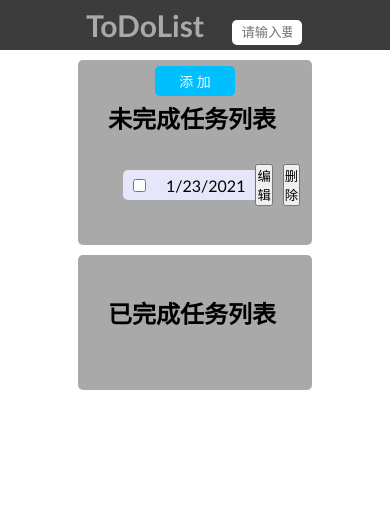
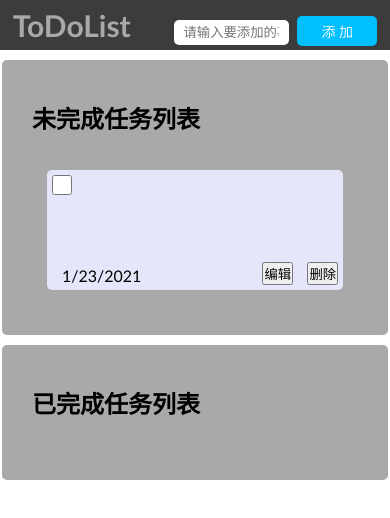
Before and after one commit to HowieWH/todolist, a plain HTML site: page index.html in a window 390 px wide. Both pictures are taken after a click on the button "添 加". Drawn offline with Linux system fonts and the light colour scheme.

Commit message:
任务板块响应式布局

```diff
--- a/index.js
+++ b/index.js
@@ -43,7 +43,7 @@
       let timeDom = currentLi.querySelector('.time') // 获取时间的DOM，作为插入新的DOM的定位
       let text = currentLi.querySelector('.title').innerText // 获取任务的标题内容
       currentLi.querySelector('.title').style.display = 'none' // 将span 隐藏
-      let editInput = document.createElement('input') // 创造一个input标签，
+      let editInput = document.createElement('textarea') // 创造一个textarea标签，
       editInput.value = text // 标题内容给到输入框，可以进行编辑
       editInput.className = 'title'
       currentLi.insertBefore(editInput, timeDom) // 插入到标题的位置
--- a/style.css
+++ b/style.css
@@ -91,6 +91,9 @@ main li{
 }
 main  .title{
   flex-grow: 1;
+  overflow: hidden;
+        text-overflow: ellipsis;
+        -o-text-overflow: ellipsis;
 }
 main li *{
   margin-left:10px;
@@ -98,3 +101,49 @@ main li *{
 main .finished-container li{
   background-color: darkcyan;
 }
+/* 当屏幕宽度小于576px时 */
+@media (max-width:576px){
+  .center{
+    width: 99%;
+  }
+  main li{
+    display: block;
+    position: relative;
+    height: 120px;
+  }
+  main li .check-input{
+    position: absolute;
+    top: 5px;
+    left: 5px;
+    width: 20px;
+    height: 20px;
+    margin: 0;
+
+  }
+  main li button{
+    position: absolute;
+    bottom: 5px;
+    right: 5px;
+  }
+  main li button.btn-editor{
+    right: 50px;
+  }
+  main li .time{
+    position:absolute;
+    bottom: 5px;
+    left: 5px;
+  }
+  main li .title{
+    display: block;
+    position: absolute;
+    top: 20px;
+    left: 20px;
+    right: 10px;
+    bottom: 35px;
+    resize: none;
+  }
+  main li textarea.title{
+    width: calc(100% - 50px);
+  }
+
+}
```
